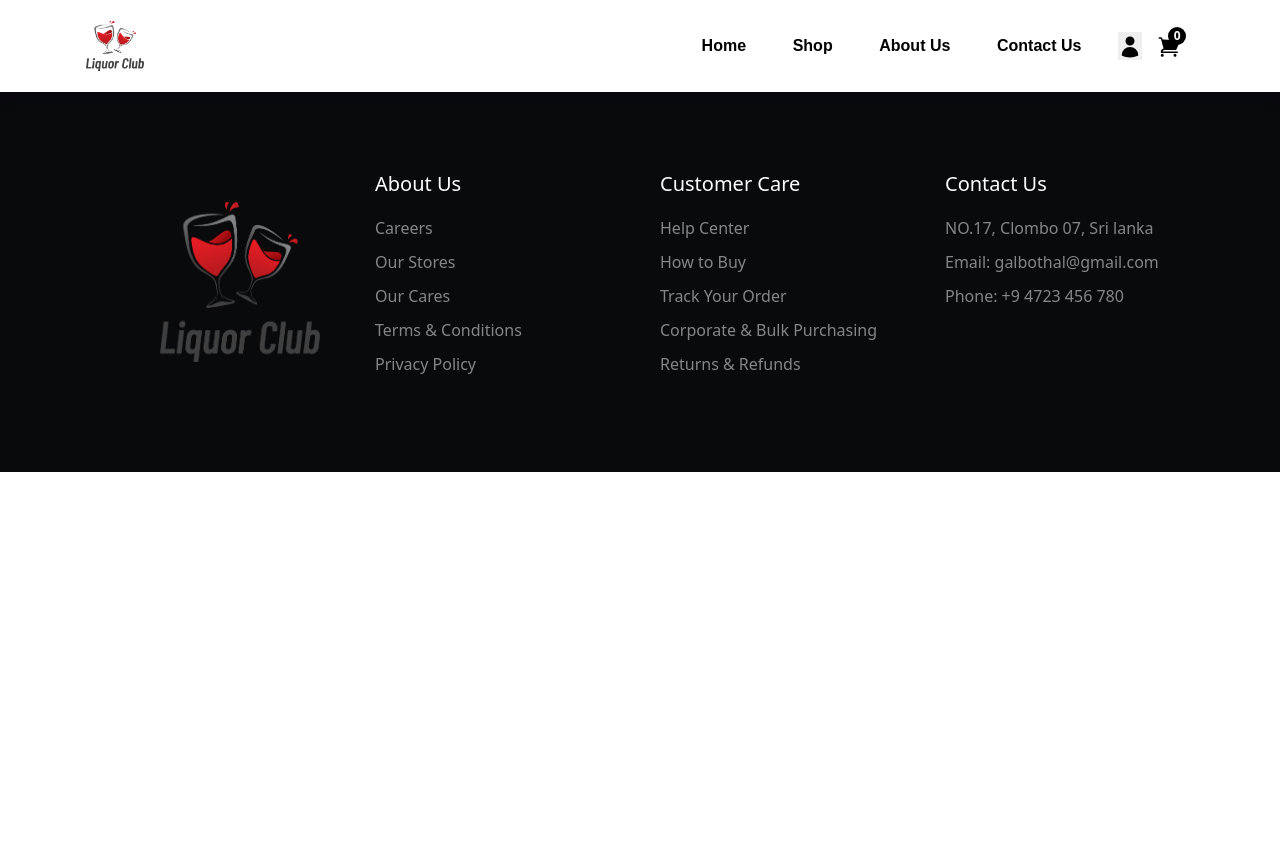
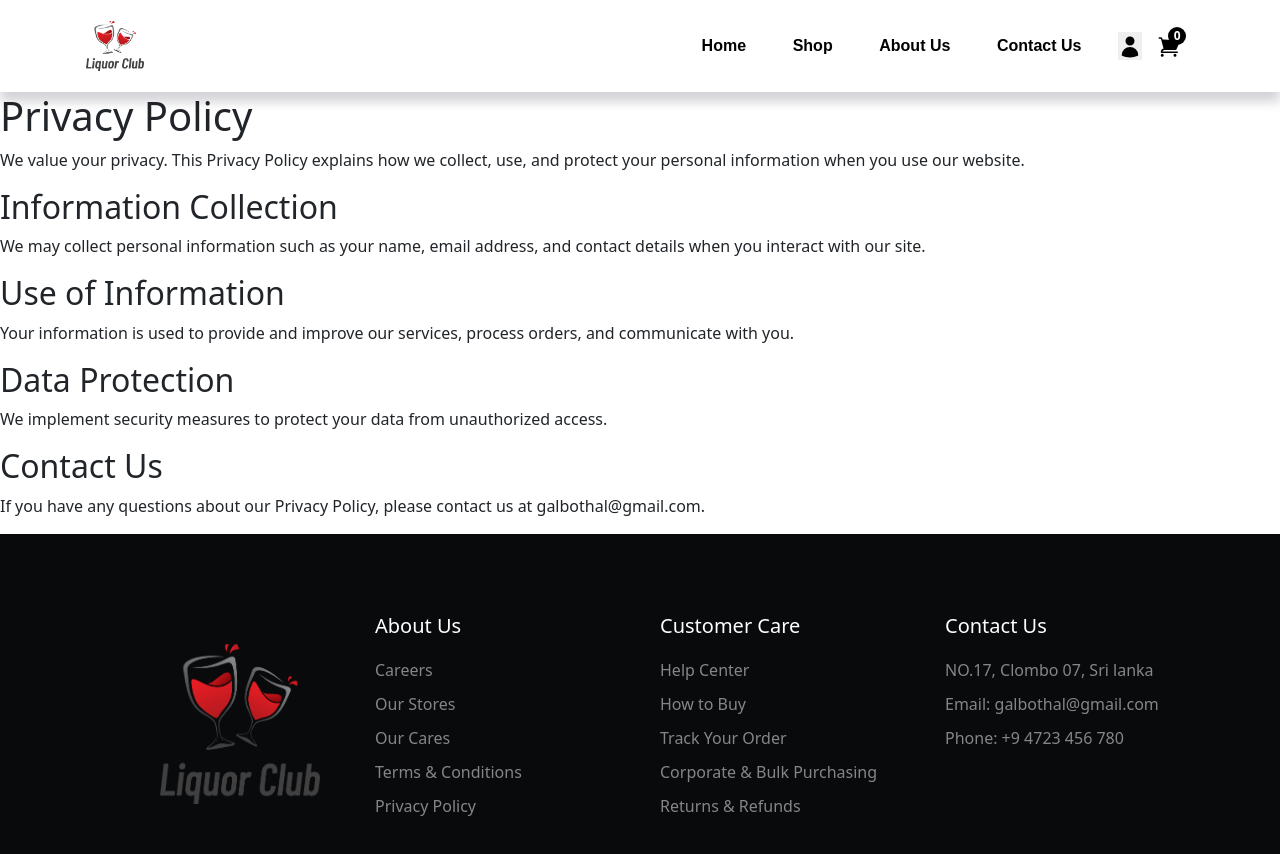
Before and after one commit to yashh123456789/Liquor-Store, a React (Create React App) app: page /privacy-policy in a window 1280 px wide. Shown: the top 854 px of the page. Before the commit the page ends 800 px from the top, so only its background shows below. Built offline with nearby package versions, Linux system fonts and the light colour scheme.

Commit message:
create policies

```diff
--- a/src/App.js
+++ b/src/App.js
@@ -6,6 +6,8 @@ import Footer from "./components/Footer/Footer";
 import Loader from "./components/Loader/Loader";
 import { ToastContainer } from "react-toastify";
 import "react-toastify/dist/ReactToastify.css";
+import TermsAndConditions from "./pages/TermsAndConditions";
+import PrivacyPolicy from "./pages/PrivacyPolicy";
 const Home = lazy(() => import("./pages/Home"));
 const Shop = lazy(() => import("./pages/Shop"));
 const Cart = lazy(() => import("./pages/Cart"));
@@ -34,6 +36,9 @@ function App() {
           <Route path="/shop/:id" element={<Product />} />
           <Route path="/cart" element={<Cart />} />
           <Route path="/aboutus" element={<Aboutus />} />
+          <Route path="/terms-and-conditions" element={<TermsAndConditions />} />
+          <Route path="/privacy-policy" element={<PrivacyPolicy />} />
+
 
         </Routes>
         <Footer />
--- a/src/components/Footer/Footer.jsx
+++ b/src/components/Footer/Footer.jsx
@@ -2,6 +2,7 @@ import React from "react"
 import "./style.css"
 import { Col, Container, Row } from "react-bootstrap"
 import ftlogo from './2.png'
+import { Link } from "react-router-dom";
 
 const Footer = () => {
   return (
@@ -10,7 +11,7 @@ const Footer = () => {
         <Row className="footer-row">
           <Col md={3} sm={5} className='box'>
             <div className="logo">
-                  <img src={ftlogo} alt=""/>
+              <img src={ftlogo} alt="" />
             </div>
 
           </Col>
@@ -20,8 +21,12 @@ const Footer = () => {
               <li>Careers</li>
               <li>Our Stores</li>
               <li>Our Cares</li>
-                <li>Terms & Conditions</li>
-                <li>Privacy Policy</li>
+              <li>
+                <Link to="/terms-and-conditions">Terms & Conditions</Link>
+              </li>
+              <li>
+                <Link to="/privacy-policy">Privacy Policy</Link>
+              </li>
             </ul>
           </Col>
           <Col md={3} sm={5} className='box'>
--- a/src/components/Footer/style.css
+++ b/src/components/Footer/style.css
@@ -49,3 +49,14 @@ footer li {
   margin-bottom: 10px;
   opacity: 0.5;
 }
+
+footer a {
+  text-decoration: none;
+  color: #fff;
+
+}
+
+footer a:hover {
+  color: #ff4d30;
+  transition: all 0.3s ease;
+}
--- /dev/null
+++ b/src/pages/PrivacyPolicy.jsx
@@ -0,0 +1,28 @@
+import React from "react";
+
+const PrivacyPolicy = () => (
+  <div className="terms-container">
+    <h1>Privacy Policy</h1>
+    <p>
+      We value your privacy. This Privacy Policy explains how we collect, use, and protect your personal information when you use our website.
+    </p>
+    <h2>Information Collection</h2>
+    <p>
+      We may collect personal information such as your name, email address, and contact details when you interact with our site.
+    </p>
+    <h2>Use of Information</h2>
+    <p>
+      Your information is used to provide and improve our services, process orders, and communicate with you.
+    </p>
+    <h2>Data Protection</h2>
+    <p>
+      We implement security measures to protect your data from unauthorized access.
+    </p>
+    <h2>Contact Us</h2>
+    <p>
+      If you have any questions about our Privacy Policy, please contact us at galbothal@gmail.com.
+    </p>
+  </div>
+);
+
+export default PrivacyPolicy;
--- /dev/null
+++ b/src/pages/TermsAndConditions.jsx
@@ -0,0 +1,13 @@
+import React from "react";
+
+const TermsAndConditions = () => (
+  <div className="terms-container">
+    <h1>Terms & Conditions</h1>
+    <p>
+      {/* Add your terms and conditions content here */}
+      Welcome to our Terms & Conditions page. Please read carefully...
+    </p>
+  </div>
+);
+
+export default TermsAndConditions;
```
Lines whose indentation alone changed are shown as unchanged.
